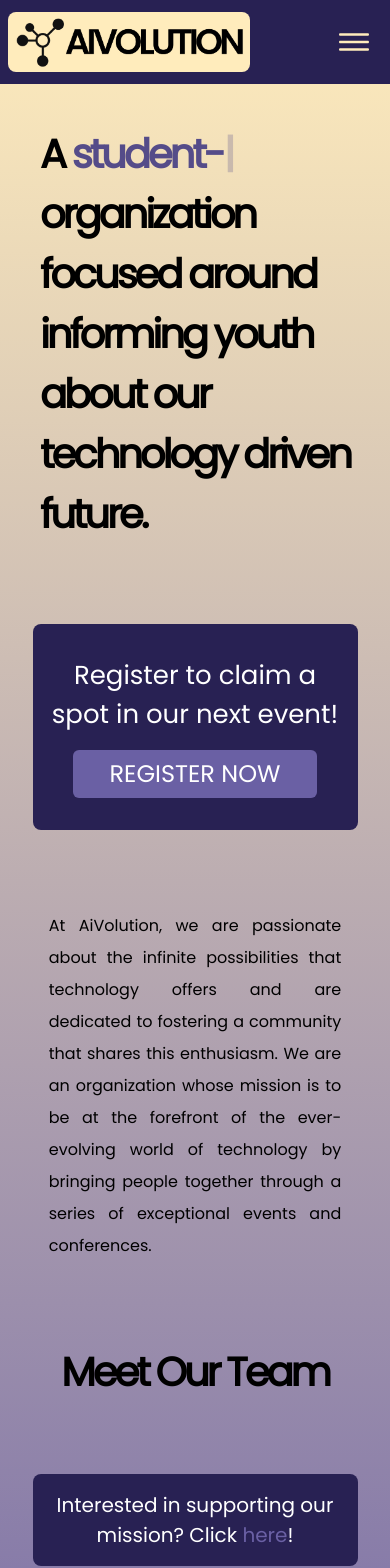
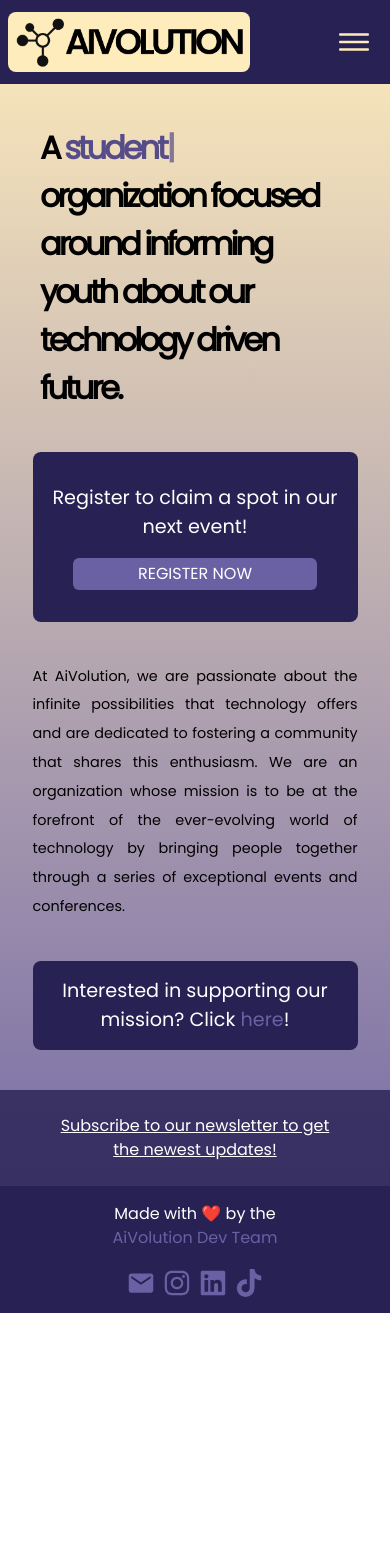
Before and after one commit to aivolution-gta/website, a Next.js app: page / in a window 390 px wide. Shown: the top 1568 px of the page. After the commit the page ends 1313 px from the top, so only its background shows below. Built offline with nearby package versions, Linux system fonts and the light colour scheme.

Commit message:
Optimize home page for mobile

```diff
--- a/components/footer.tsx
+++ b/components/footer.tsx
@@ -36,10 +36,10 @@ export default function Footer() {
     }, []);
 
     return(
-        <div className="mt-20 text-white bottom-0 w-screen">
+        <div className="mt-20 xs:mt-0 text-white bottom-0 w-screen">
             <div className="bg-dark-purple/80 p-4 flex justify-center xs:py-6">
                 <div className="w-full flex justify-center text-center">
-                    <div className="w-1/2 xs:w-1/2 sm:w-1/2 mx-2 flex flex-col justify-center text-center"><a href="https://fm.addxt.com/form/?vf=1FAIpQLSfpgiWRgNzn2t8yADH6-4Rn-2SMBT9dfpIfoEPtOU7ooHEvyA" className="underline text-white hover:text-beige transition-all" target="_blank">Subscribe to our newsletter to get the newest updates!</a></div>
+                    <div className="w-1/2 xs:w-5/6 sm:w-1/2 mx-2 flex flex-col justify-center text-center"><a href="https://fm.addxt.com/form/?vf=1FAIpQLSfpgiWRgNzn2t8yADH6-4Rn-2SMBT9dfpIfoEPtOU7ooHEvyA" className="underline text-white hover:text-beige transition-all" target="_blank">Subscribe to our newsletter to get the newest updates!</a></div>
                     {/* <form onSubmit={handleEmailSubmit} className="flex w-full justify-center">
                         <div className="w-1/5 xs:w-1/2 sm:w-1/2 border-l-2 mx-2 px-2 flex flex-col justify-evenly">
                             <input
@@ -54,11 +54,11 @@ export default function Footer() {
                     </form> */}
                 </div>
             </div>
-            <div className="bg-dark-purple p-4 flex justify-center xs:py-6">
+            <div className="bg-dark-purple p-4 flex justify-center">
                 <div className="w-full flex flex-col justify-evenly">
                     <div className="w-full flex xs:flex-col justify-evenly place-items-center text-center">
                         <div className="w-1/3 xs:hidden"></div>
-                        <p>Made with ❤️ by the <br className="hidden xs:block"/><a href="https://github.com/padhyeSohum/aivolution-website" target="_blank" className="">AiVolution Dev Team</a></p>
+                        <p className = "xs:text-[1em]">Made with ❤️ by the <br className="hidden xs:block"/><a href="https://github.com/padhyeSohum/aivolution-website" target="_blank" className="">AiVolution Dev Team</a></p>
                         <div className="flex justify-end w-1/3 xs:w-full xs:justify-center xs:mt-4">
                             <a href="mailto:AiVolutionteam@gmail.com" target="_blank">
                                 <p className="text-md font-bold">
--- a/pages/index.tsx
+++ b/pages/index.tsx
@@ -122,7 +122,7 @@ export default function Home() {
                     <h1
                         className="
                             block text-left my-20 ml-40 mr-32 text-[6em]
-                            xs:my-10 xs:mx-10 xs:text-[2.5em]
+                            xs:my-10 xs:mx-10 xs:text-[2em]
                         "
                     >
                         A{" "}
@@ -146,7 +146,7 @@ export default function Home() {
                 </Reveal>
             </div>
 
-            <div className="w-full my-20">
+            <div className="w-full my-20 xs:my-10">
                 <Reveal>
                     <div className="w-full flex flex-row justify-center place-items center text-white">
                         <div className="w-1/2 bg-dark-purple text-center rounded-lg py-8 flex flex-col h-56 justify-evenly gap-4 xs:hidden sm:hidden">
@@ -166,7 +166,7 @@ export default function Home() {
                             </div>
                         </div>
                         <div className="md:hidden lg:hidden xl:hidden 2xl:hidden w-5/6 bg-dark-purple text-center rounded-lg py-8 px-4 flex flex-col justify-evenly gap-4">
-                            <h3 className="">
+                            <h3 className="text-[1.2em]">
                                 Register to claim a spot in our next event!
                             </h3>
                             <div className="w-full flex justify-center">
@@ -175,7 +175,7 @@ export default function Home() {
                                     target="_blank"
                                     className="w-5/6"
                                 >
-                                    <button className="w-full bg-light-purple leading-loose rounded-md text-white transition-all duration-1000 ease-in-out hover:bg-mid-purple hover:tracking-widest text-2xl">
+                                    <button className="w-full xs:text-[1em] bg-light-purple leading-loose rounded-md text-white transition-all duration-1000 ease-in-out hover:bg-mid-purple hover:tracking-widest text-2xl">
                                         REGISTER NOW
                                     </button>
                                 </Link>
@@ -188,7 +188,7 @@ export default function Home() {
             <div>
                 <Reveal>
                     <div className="flex text-justify justify-center place-center leading-loose">
-                        <h3 className="w-2/3 xs:text-[1em] xs:w-3/4">
+                        <h3 className="w-2/3 xs:text-[0.9em] xs:w-5/6">
                             At AiVolution, we are passionate about the infinite
                             possibilities that technology offers and are
                             dedicated to fostering a community that shares this
@@ -202,8 +202,8 @@ export default function Home() {
             </div>
 
             {/* Team */}
-            <div className="mt-20">
-                <div className="w-full">
+            <div className="mt-20 xs:hidden">
+                <div className="w-full ">
                     <Reveal>
                         <div className="flex justify-center place-center my-8">
                             <h1 className="xs:text-[2.5em]">Meet Our Team</h1>
@@ -211,11 +211,7 @@ export default function Home() {
                     </Reveal>
 
                     <Reveal>
-                        <div className="grid gap-4 mx-10 sm:hidden xs:hidden">
-                            <div className="">
-                                    <div
-                                        className={`grid grid-cols-2 text-center gap-4`}
-                                    >
+                        <div className="grid mx-auto w-2/3 sm:hidden xs:hidden grid-cols-2 gap-8">
                             {teamData.map((person, i) => (
                                 <div
                                     className="col-span-1 border-2 border-dark-purple rounded-md select-none transition-all ease-in-out hover:bg-dark-purple duration-300 hover:cursor-pointer hover:scale-105"
@@ -228,8 +224,6 @@ export default function Home() {
                                     />
                                 </div>
                             ))}
-                                    </div>
-                            </div>
                         </div>
                     </Reveal>
                 </div>
@@ -246,7 +240,7 @@ export default function Home() {
                         my-20 xs:my-10 text-center xs:p-4 p-8 bg-dark-purple w-1/3 rounded-lg text-white
                         xs:w-5/6"
                 >
-                    <p>
+                    <p className="xs:text-[1.2em]">
                         Interested in supporting our mission? Click{" "}
                         <Link href="/contact">here</Link>!
                     </p>
```
Also changed, not shown: components/contact/temp.txt (deleted). Lines whose indentation alone changed are shown as unchanged.
